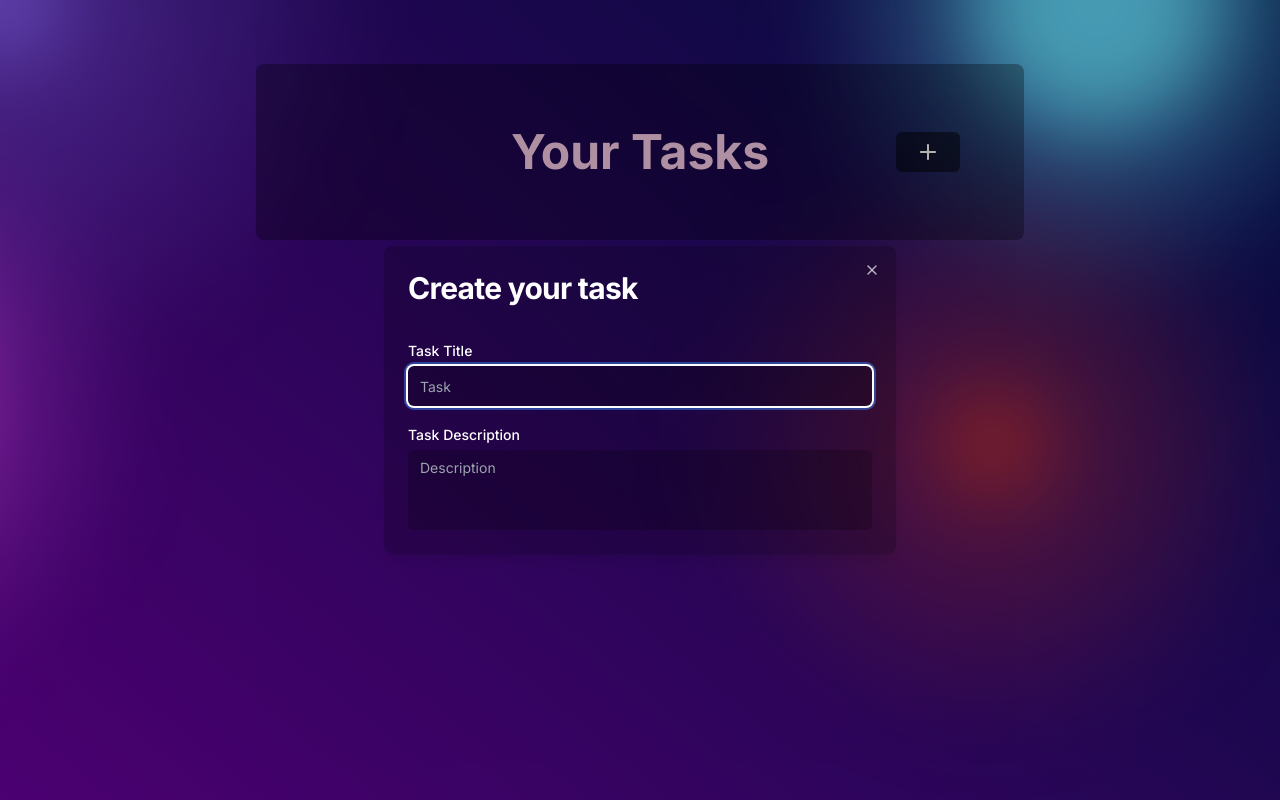
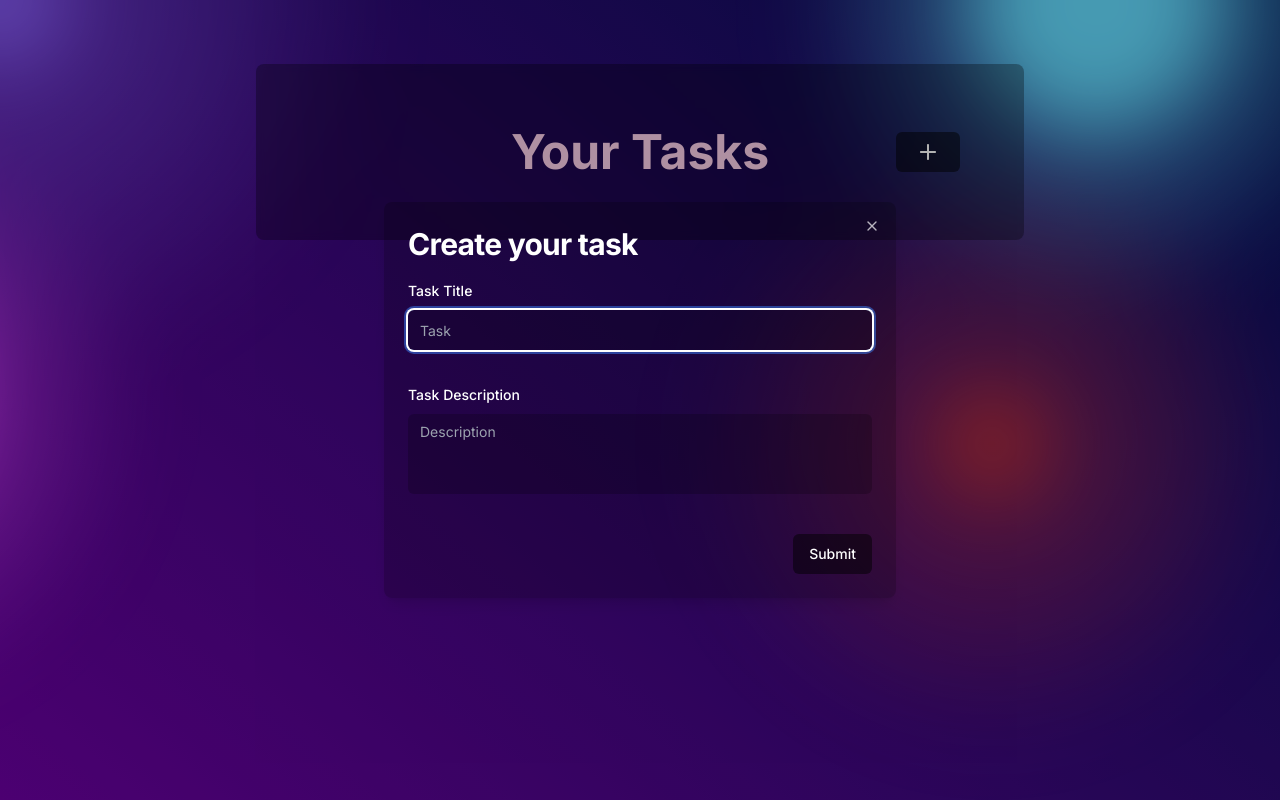
Before and after one commit to amora7741/NextToDoList, a Next.js app: page / in a window 1280 px wide. Both pictures are taken after a click on the button 928 px from the left and 152 px from the top of the page. Built offline with nearby package versions, Linux system fonts and the light colour scheme.

Commit message:
Implement zod validation

```diff
--- a/src/components/ToDoDialog.tsx
+++ b/src/components/ToDoDialog.tsx
@@ -11,7 +11,42 @@ import { Input } from './ui/input';
 import { Label } from './ui/label';
 import { Textarea } from './ui/textarea';
 
+import { z } from 'zod';
+import { zodResolver } from '@hookform/resolvers/zod';
+import { useForm } from 'react-hook-form';
+
+import {
+  Form,
+  FormControl,
+  FormField,
+  FormItem,
+  FormLabel,
+  FormMessage,
+} from '@/components/ui/form';
+
+const formSchema = z.object({
+  title: z
+    .string()
+    .min(1, { message: 'You must have a title.' })
+    .max(50, { message: 'Your title must be less than 50 characters.' }),
+  description: z
+    .string()
+    .max(50, { message: 'Your title must be less than 50 characters.' }),
+});
+
 const ToDoDialog = () => {
+  const form = useForm<z.infer<typeof formSchema>>({
+    resolver: zodResolver(formSchema),
+    defaultValues: {
+      title: '',
+      description: '',
+    },
+  });
+
+  const onSubmit = (values: z.infer<typeof formSchema>) => {
+    console.log(values);
+  };
+
   return (
     <Dialog>
       <DialogTrigger asChild>
@@ -24,24 +59,51 @@ const ToDoDialog = () => {
           <DialogTitle className='text-3xl font-bold'>
             Create your task
           </DialogTitle>
-          <div className='grid w-full items-center gap-2 pt-8'>
-            <Label htmlFor='taskname'>Task Title</Label>
+        </DialogHeader>
+        <Form {...form}>
+          <form
+            onSubmit={form.handleSubmit(onSubmit)}
+            className='flex flex-col space-y-8'
+          >
+            <FormField
+              control={form.control}
+              name='title'
+              render={({ field }) => (
+                <FormItem>
+                  <FormLabel>Task Title</FormLabel>
+                  <FormControl>
                     <Input
-              type='text'
-              id='taskname'
                       placeholder='Task'
                       className='bg-black/20 border-none w-full'
+                      {...field}
                     />
-          </div>
-          <div className='grid w-full items-center gap-2 pt-4'>
-            <Label htmlFor='taskname'>Task Description</Label>
+                  </FormControl>
+                  <FormMessage className='absolute right-6 text-purple-300' />
+                </FormItem>
+              )}
+            />
+            <FormField
+              control={form.control}
+              name='description'
+              render={({ field }) => (
+                <FormItem className='pb-2'>
+                  <FormLabel>Task Description</FormLabel>
+                  <FormControl>
                     <Textarea
-              id='taskname'
                       placeholder='Description'
                       className='bg-black/20 border-none w-full resize-none'
+                      {...field}
                     />
-          </div>
-        </DialogHeader>
+                  </FormControl>
+                  <FormMessage className='absolute right-6 text-purple-300' />
+                </FormItem>
+              )}
+            />
+            <Button className='bg-black/50 hover:bg-black/30 self-end'>
+              Submit
+            </Button>
+          </form>
+        </Form>
       </DialogContent>
     </Dialog>
   );
```
Lines whose indentation alone changed are shown as unchanged.
